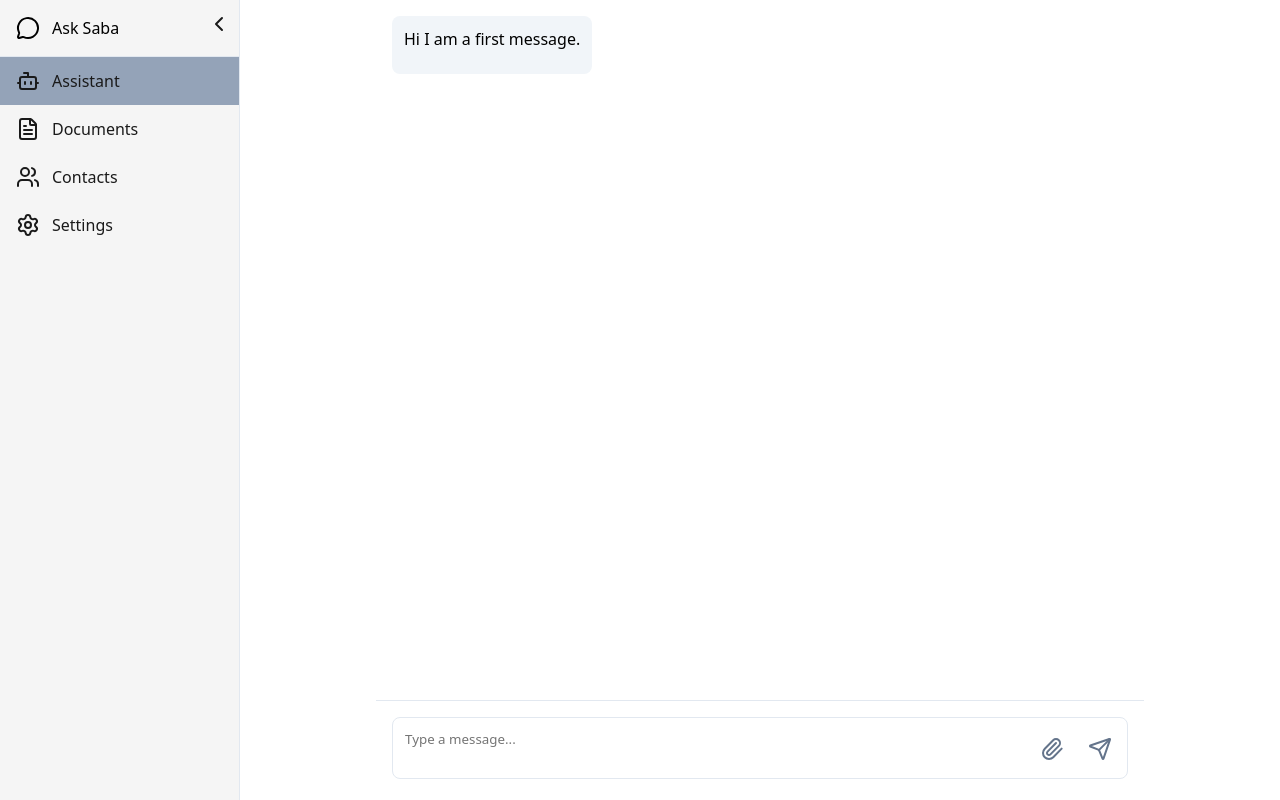
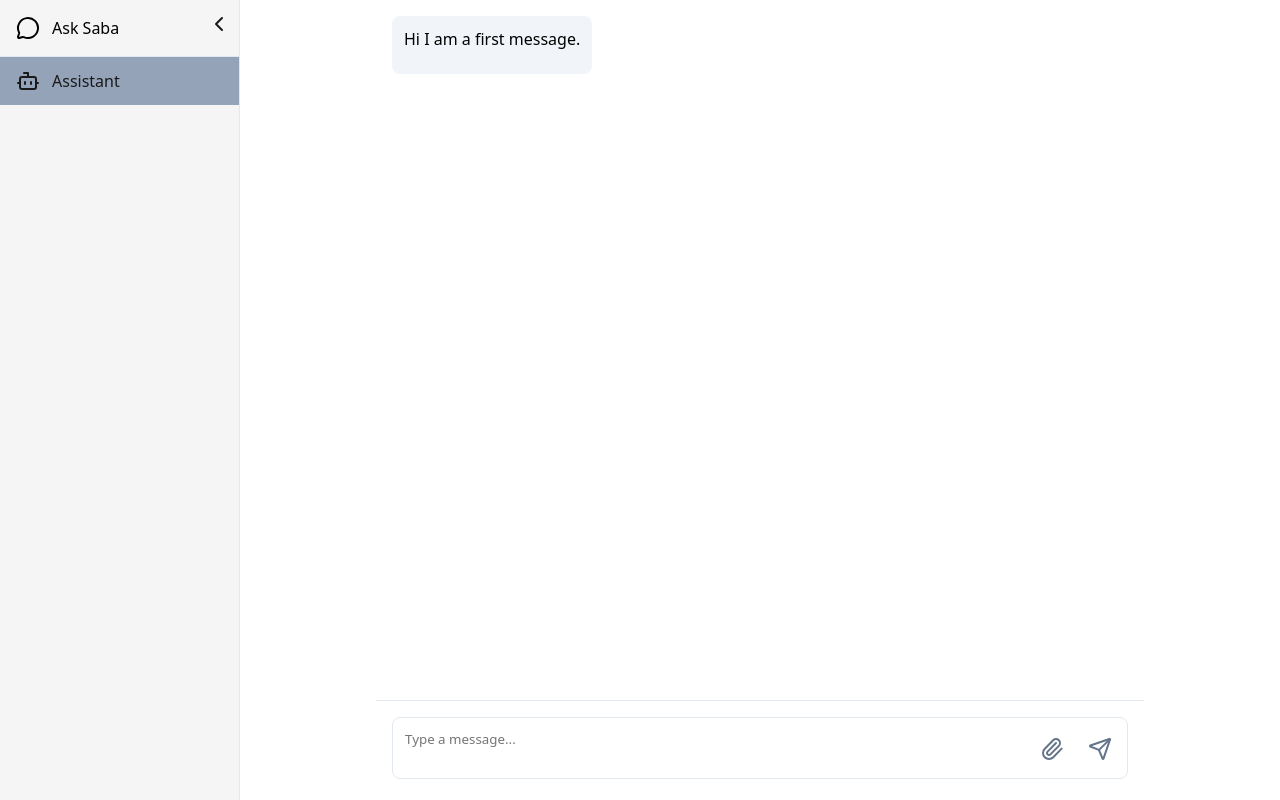
Before and after one commit to podgortsev/grand, a Django app: template app/templates/index.html in a window 1280 px wide. Run offline with Django 5.2, Linux system fonts and the light colour scheme; the template is opened without the code that fills it, so the values that code supplies are empty.

Commit message:
Add files via upload

```diff
--- a/app/templates/index.html
+++ b/app/templates/index.html
@@ -463,7 +463,7 @@
         <nav class="sidebar expanded" id="sidebar">
             <div class="sidebar-header">
                 <i data-lucide="message-circle"></i>
-                <span class="nav-text" style="display: inline;">Ask Saba</span>
+                <span class="nav-text" style="display: inline;" id="asktxt">Ask Saba</span>
                 <button class="toggle-btn" id="toggleSidebar">
                     <i data-lucide="chevron-left"></i>
                 </button>
@@ -472,15 +472,15 @@
                 <i data-lucide="bot"></i>
                 <span class="nav-text">Assistant</span>
             </a>
-            <a href="/docs" class="nav-item">
+            <a href="/docs" class="nav-item" style="display: none;">
                 <i data-lucide="file-text"></i>
                 <span class="nav-text">Documents</span>
             </a>
-            <a href="/contacts" class="nav-item">
+            <a href="/contacts" class="nav-item" style="display: none;">
                 <i data-lucide="users"></i>
                 <span class="nav-text">Contacts</span>
             </a>
-            <a href="#" class="nav-item">
+            <a href="#" class="nav-item" style="display: none;">
                 <i data-lucide="settings"></i>
                 <span class="nav-text">Settings</span>
             </a>
@@ -567,10 +567,12 @@
 
 			if(istogg==0){
 				istogg = 1;
+                document.getElementById("asktxt").style.display = "none";
 				toggleBtn.innerHTML = "<i data-lucide='chevron-right'></i>";
 			}
 			else{
 				istogg = 0;
+                document.getElementById("asktxt").style.display = "inline";
 				toggleBtn.innerHTML = "<i data-lucide='chevron-left'></i>";
 			}
             lucide.createIcons();
```
